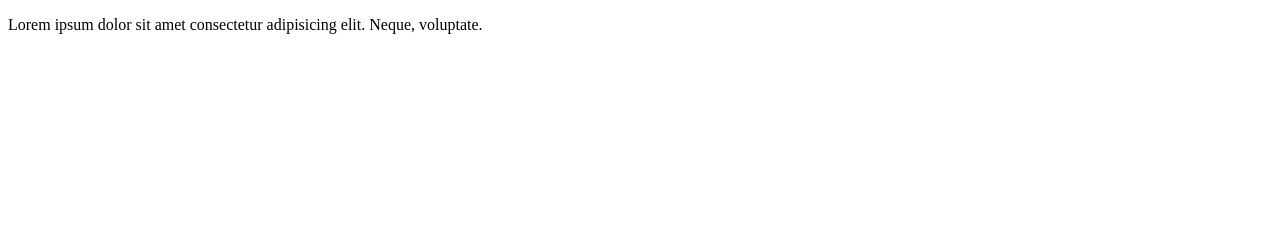
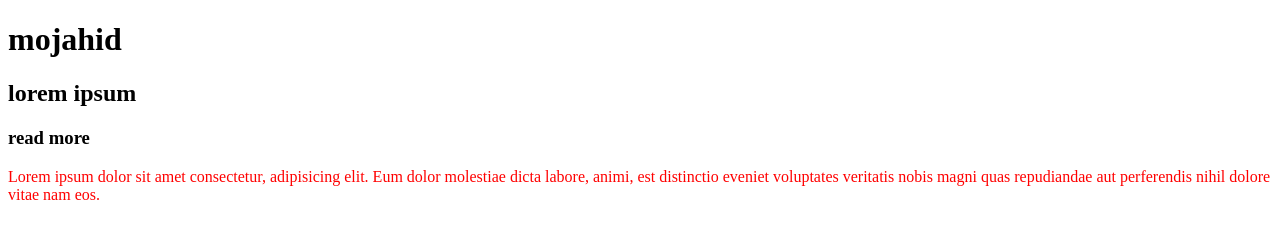
Before and after one commit to mojahid20/my-second-website, a plain HTML site: page index.html in a window 1280 px wide. Drawn offline with Linux system fonts and the light colour scheme.

Commit message:
style.add

```diff
--- a/index.html
+++ b/index.html
@@ -4,10 +4,13 @@
     <meta charset="UTF-8">
     <meta http-equiv="X-UA-Compatible" content="IE=edge">
     <meta name="viewport" content="width=device-width, initial-scale=1.0">
+    <link rel="stylesheet" href="style.css">
     <title>git & github</title>
 </head>
 <body>
-    <p>Lorem ipsum dolor sit amet consectetur adipisicing elit. Neque, voluptate.</p>
-
+    <h1>mojahid</h1>
+    <h2>lorem ipsum</h2>
+    <h3>read more</h3>
+    <p>Lorem ipsum dolor sit amet consectetur, adipisicing elit. Eum dolor molestiae dicta labore, animi, est distinctio eveniet voluptates veritatis nobis magni quas repudiandae aut perferendis nihil dolore vitae nam eos.</p>
 </body>
 </html>
--- /dev/null
+++ b/style.css
@@ -0,0 +1,3 @@
+p {
+  color: red;
+}
```
